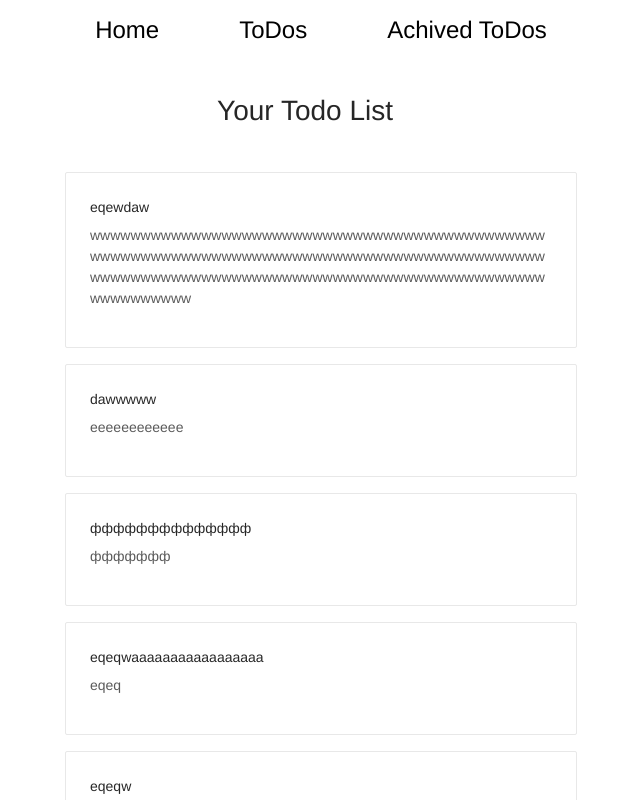
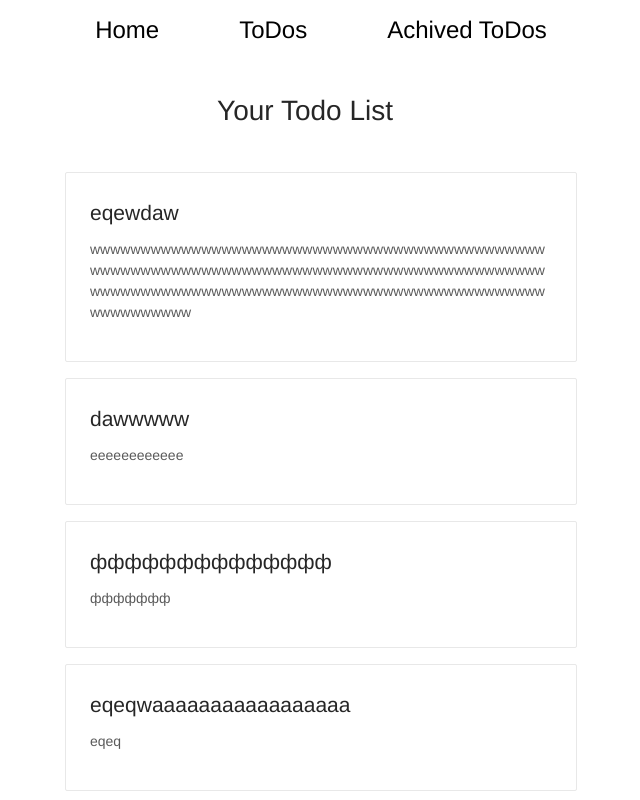
Before and after one commit to mrbotmd/vue-todo, a Vue app: page /todos in a window 1280 px wide. Shown: the top 800 px of the page, without its empty margins (319-959 px from the left). Built offline with nearby package versions, Linux system fonts and the light colour scheme; data requests are answered from the project's data file.

Commit message:
todo heading change

```diff
--- a/src/components/TodoListItem.vue
+++ b/src/components/TodoListItem.vue
@@ -4,9 +4,9 @@
     hoverable
     :class="[isSelected && `selected`, `relative`]"
   >
-    <h4 class="todo-heading" style=" overflow-wrap: break-word">
+    <h2 class="todo-heading" style=" overflow-wrap: break-word">
       {{ curTodo.title }}
-    </h4>
+    </h2>
     <p class="todo-description" style=" overflow-wrap: break-word">
       {{ curTodo.description }}
     </p>
```
